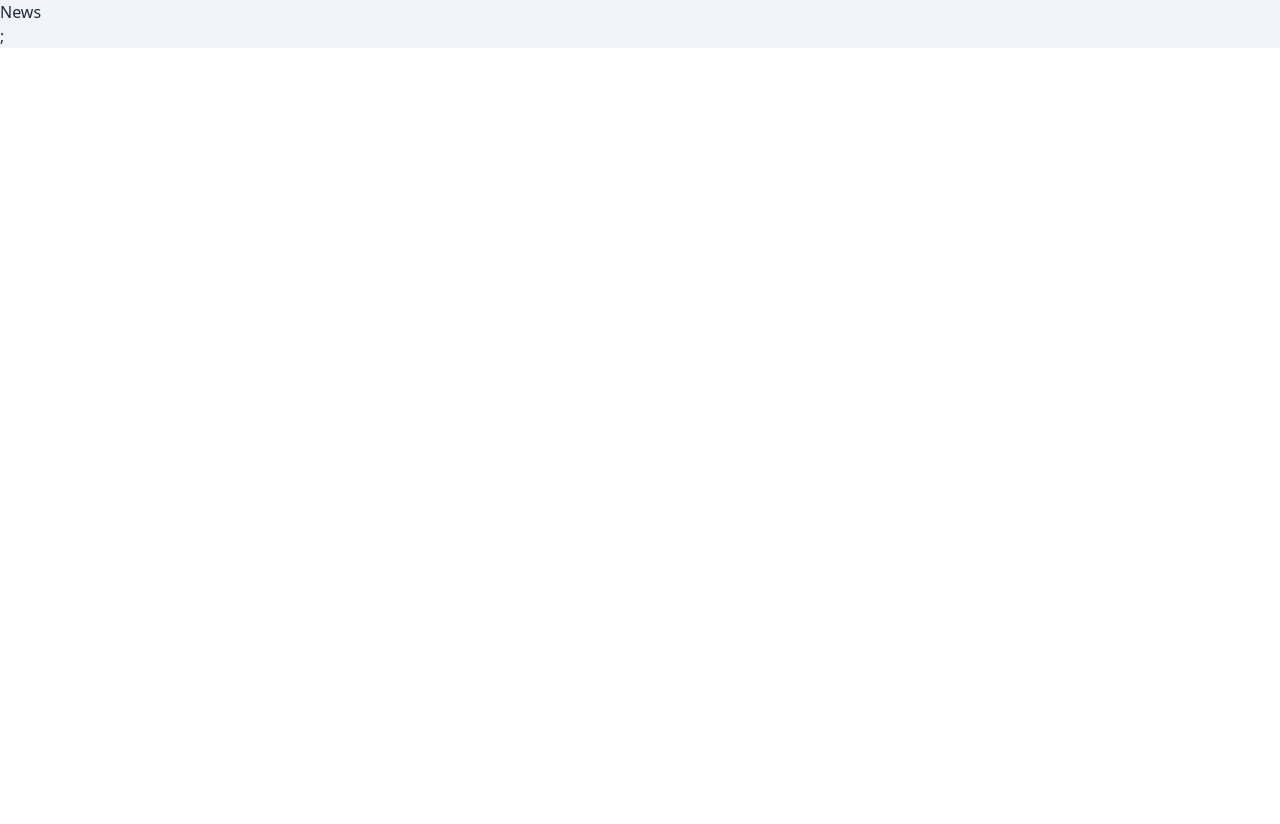
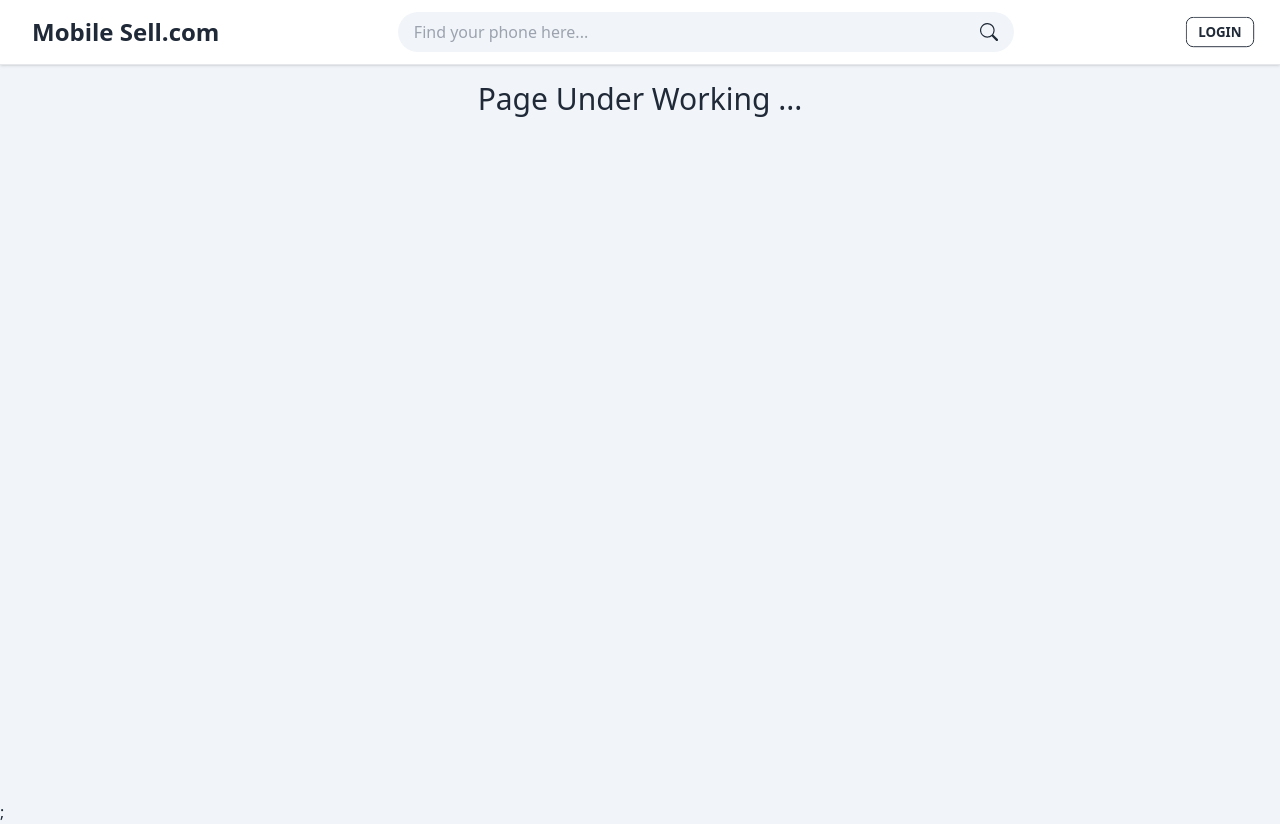
Before and after one commit to imranwebdeveloper/mobile-bazar, a Next.js app: page /news in a window 1280 px wide. Before the commit the page ends 800 px from the top, so only its background shows below. Built offline with nearby package versions, Linux system fonts and the light colour scheme.

Commit message:
responsive fixed

```diff
--- a/components/Common/NewsCard.js
+++ b/components/Common/NewsCard.js
@@ -7,7 +7,7 @@ const NewsCard = ({ img }) => {
   return (
     <article
       className=" p-2 flex flex-col md:flex-row gap-3 border-b  cursor-pointer"
-      onClick={() => router.push("/news/post")}
+      onClick={() => router.push("/news")}
     >
       <div className="flex justify-center items-center">
         <Image
@@ -28,7 +28,10 @@ const NewsCard = ({ img }) => {
           port does not sound too practical, but is an impressive feat
           nonetheless.
         </p>
-        <data className="text-xs text-slate-500">02-April-22</data>
+        <div>
+          <p>Imran Nazir</p>
+          <data className="text-xs text-slate-500">02-April-22</data>
+        </div>
       </div>
     </article>
   );
--- a/pages/[brand]/[modal].js
+++ b/pages/[brand]/[modal].js
@@ -28,11 +28,11 @@ const Details = () => {
 
   return (
     <Main>
-      <div className="grid lg:grid-cols-[300px_1fr_350px] gap-2 mt-4">
+      <div className="grid xl:grid-cols-[300px_1fr_300px] gap-2 mt-4">
         <aside className="flex flex-col gap-2  ">
           <BrandList />
         </aside>
-        <section className="md:fixed-column overflow-x-scroll scrollbar-hide">
+        <section className="xl:fixed-column overflow-x-scroll scrollbar-hide">
           {isLoading ? (
             <Loading />
           ) : (
--- a/pages/[brand]/index.js
+++ b/pages/[brand]/index.js
@@ -11,7 +11,7 @@ const BrandProducts = () => {
   const path = router.query;
   return (
     <Main>
-      <div className="grid lg:grid-cols-[300px_1fr_300px] gap-2 mt-4">
+      <div className="grid xl:grid-cols-[300px_1fr_300px] gap-2 mt-4">
         <aside className="flex flex-col gap-2  ">
           <BrandList />
         </aside>
--- a/pages/index.js
+++ b/pages/index.js
@@ -17,14 +17,14 @@ export default function Home() {
         <link rel="icon" href="/favicon.ico" />
       </Head>
       <Main>
-        <div className="grid lg:grid-cols-[300px_1fr_300px] gap-2 mt-4">
+        <div className="grid xl:grid-cols-[300px_1fr_300px] gap-2 mt-4">
           <aside className="flex flex-col gap-2  ">
             <BrandList />
           </aside>
-          <section className="flex flex-col md:fixed-column  overflow-x-scroll scrollbar-hide gap-2">
+          <section className="flex flex-col xl:fixed-column  overflow-x-scroll scrollbar-hide gap-2">
             <Features heading="Top Mobiles" num={[0, 5]} />
             <Features heading="New Mobiles" num={[6, 11]} />
-            {/* <News /> */}
+            <News />
           </section>
           <aside>
             <DailyHits />
--- a/pages/news/index.js
+++ b/pages/news/index.js
@@ -1,7 +1,19 @@
 import React from "react";
+import Main from "../../components/Wrapper/Main";
 
 const News = () => {
-  return <div>News</div>;
+  return (
+    <Main>
+      <div className="grid xl:grid-cols-[300px_1fr_300px] gap-2 mt-4">
+        <aside className="flex flex-col gap-2  ">{/* <BrandList /> */}</aside>
+        <section className="flex flex-col gap-2  ">
+          <h1 className="text-center text-3xl">Page Under Working ...</h1>
+          {/* <Pagination /> */}
+        </section>
+        <aside>{/* <DailyHits /> */}</aside>
+      </div>
+    </Main>
+  );
 };
 
 export default News;
```
